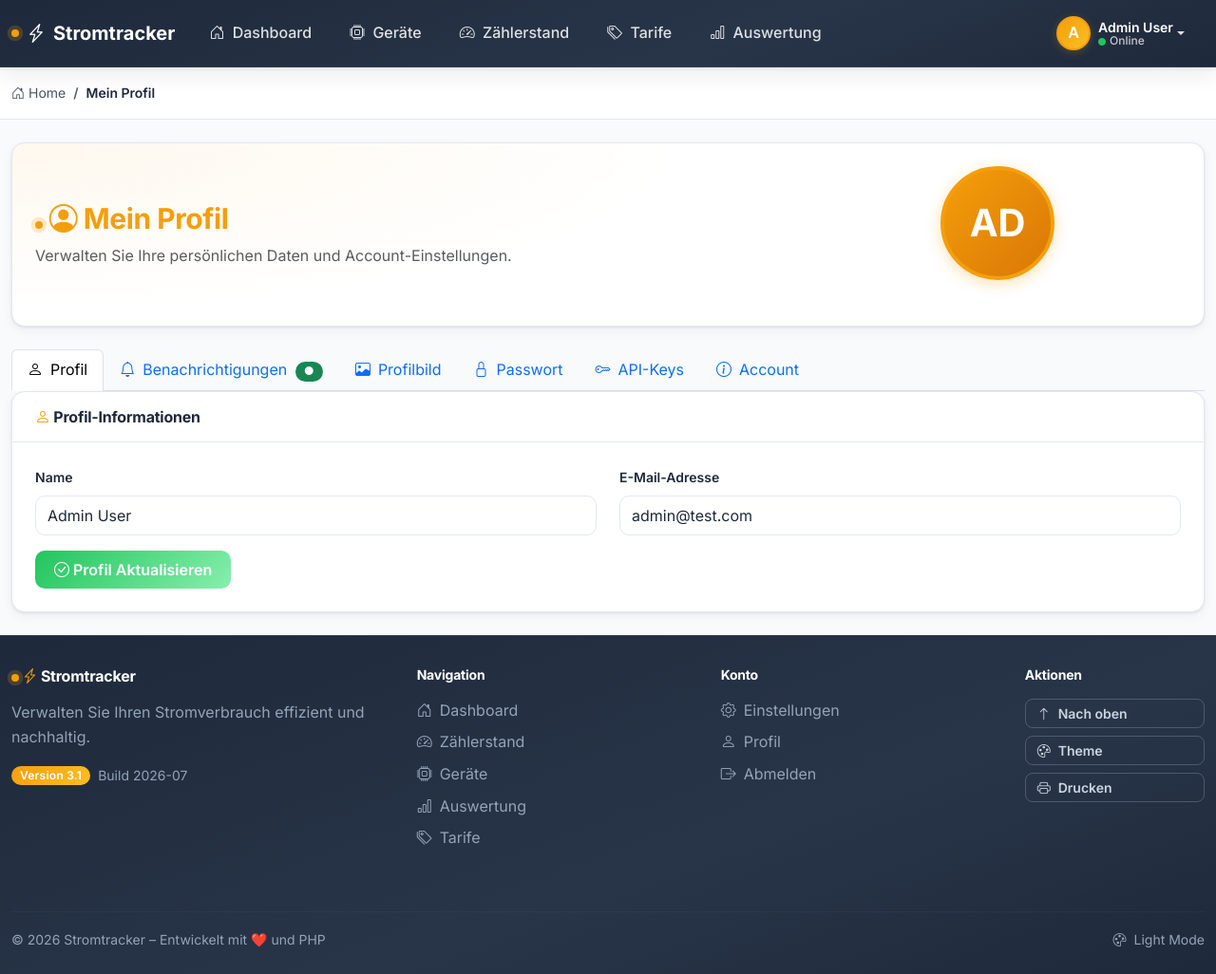
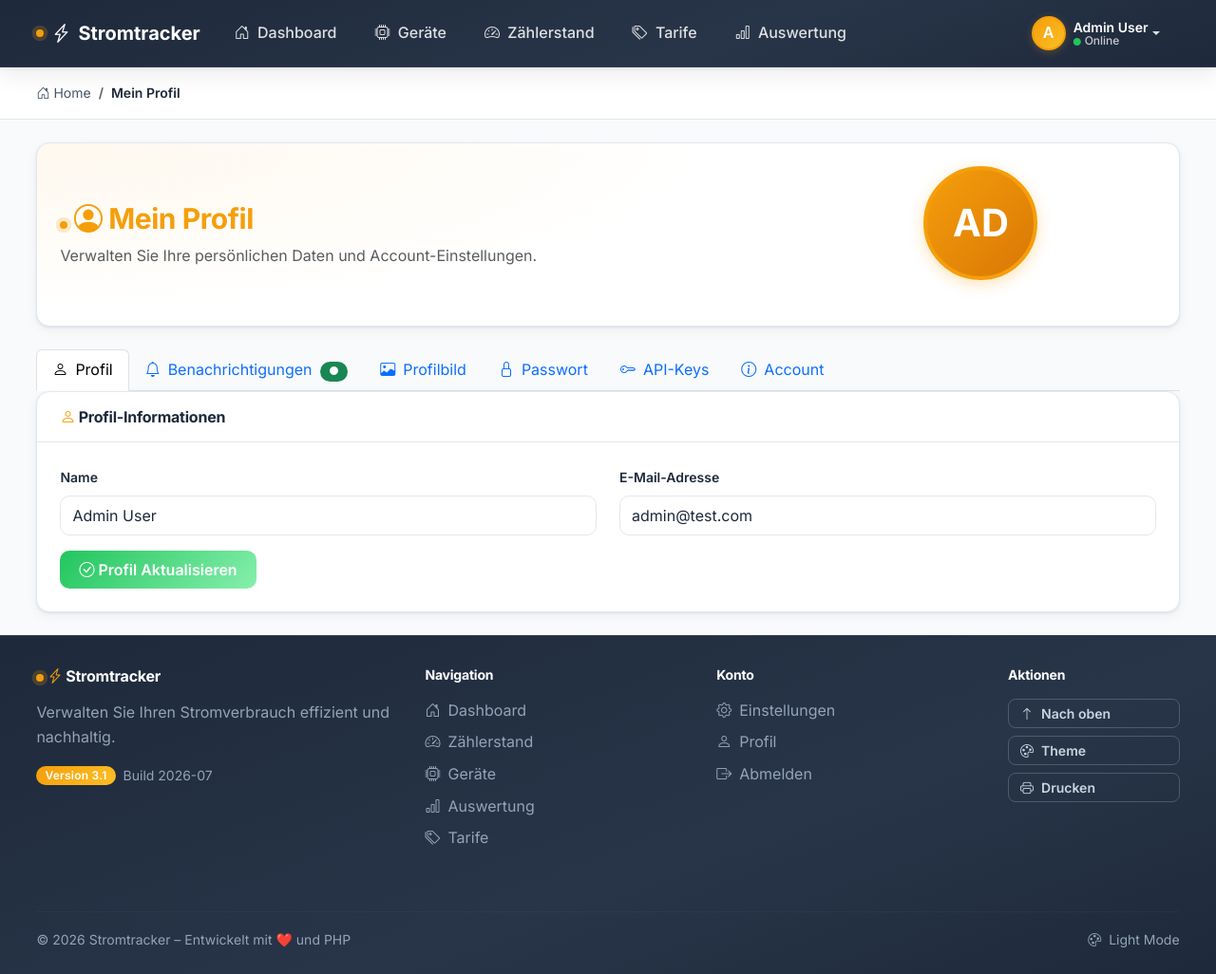
Before and after one commit to lunasans/Stromtracker, a PHP site: page /stromtracker/profil.php in a window 1280 px wide. Shown: the whole page at 95% size. Run offline with PHP 8.4, Linux system fonts and the light colour scheme; a user stored in the database is signed in; data comes from the database, SQL or seed files in the repository; data that the repository does not hold is empty; some libraries are stand-ins or nearby versions.

Commit message:
style: Layout-Optimierung – zentrale Inhaltsbreite und Sticky-Navbar
- container-fluid auf max. 1440px begrenzt und zentriert; Navbar-/
  Footer-Innencontainer richten sich an derselben Inhaltsspalte aus.
  Verhindert überlange Zeilen und volle Bildschirmbreite auf großen
  Monitoren, seitliches Padding skaliert mit clamp()
- Navbar ab 992px sticky (bleibt beim Scrollen sichtbar)
- scroll-padding-top, damit Anker nicht unter der Navbar landen

Co-Authored-By: Claude Fable 5 <noreply@anthropic.com>

```diff
--- a/css/style.css
+++ b/css/style.css
@@ -139,6 +139,7 @@
 
 html {
   scroll-behavior: smooth;
+  scroll-padding-top: 80px; /* Anker landen nicht unter der Sticky-Navbar */
 }
 
 body {
@@ -159,6 +160,17 @@ body {
 .main-content,
 .container-fluid {
   flex: 1;
+}
+
+/* Zentrale Inhaltsbreite: verhindert überlange Zeilen und endlos breite
+   Karten auf großen Monitoren. Gilt auch für Navbar-/Footer-Innencontainer,
+   damit alles auf derselben Inhaltsspalte ausgerichtet ist. */
+.container-fluid {
+  max-width: 1440px;
+  margin-left: auto;
+  margin-right: auto;
+  padding-left: clamp(1rem, 3vw, 2.5rem);
+  padding-right: clamp(1rem, 3vw, 2.5rem);
 }
 
 h1, h2, h3, h4, h5, h6 {
@@ -474,6 +486,14 @@ a {
   position: relative;
   box-shadow: var(--shadow-md);
   border-bottom: 1px solid rgba(148, 163, 184, 0.12);
+}
+
+/* Navbar bleibt auf dem Desktop beim Scrollen sichtbar */
+@media (min-width: 992px) {
+  .navbar {
+    position: sticky;
+    top: 0;
+  }
 }
 
 .navbar-custom {
```
